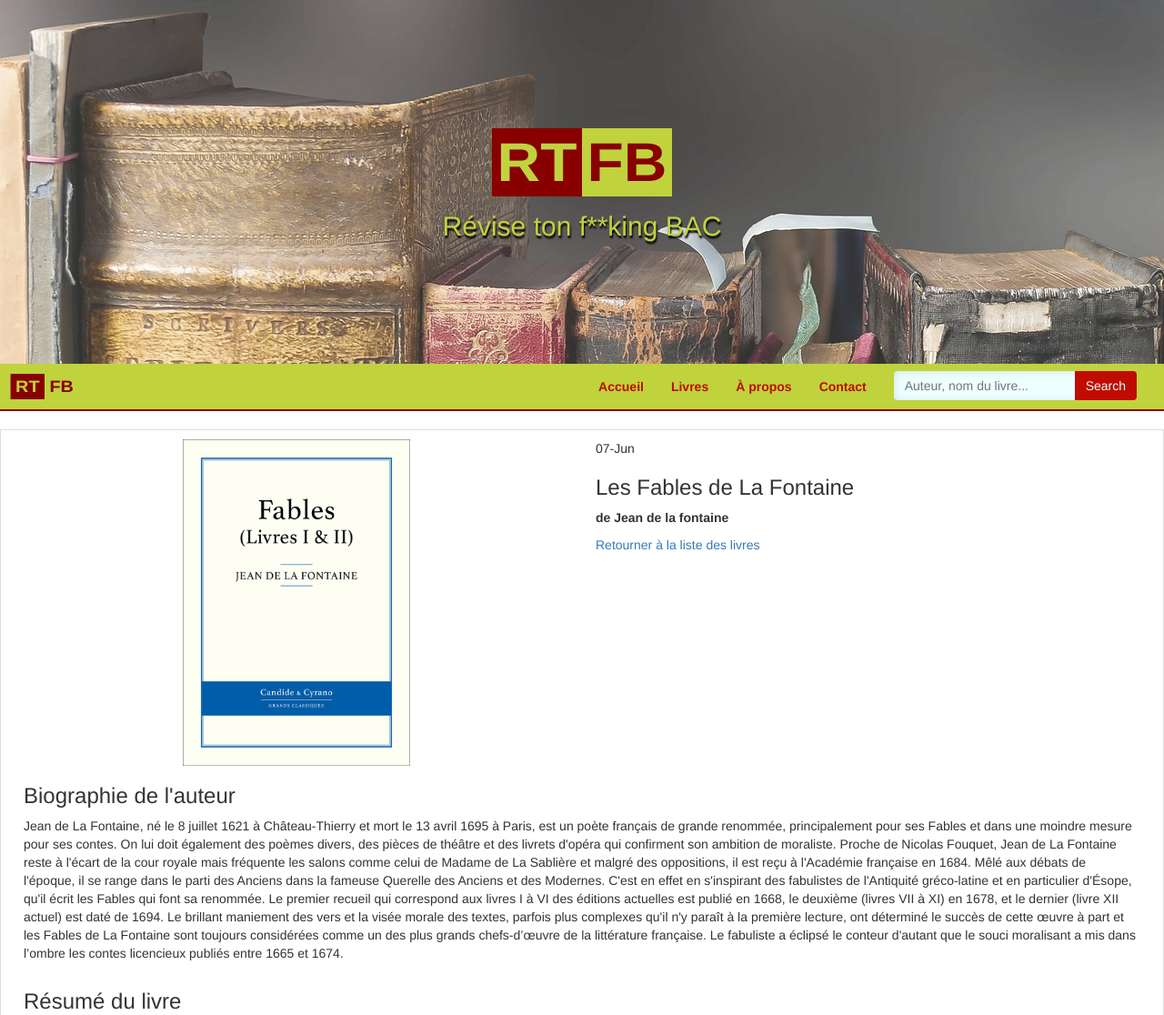
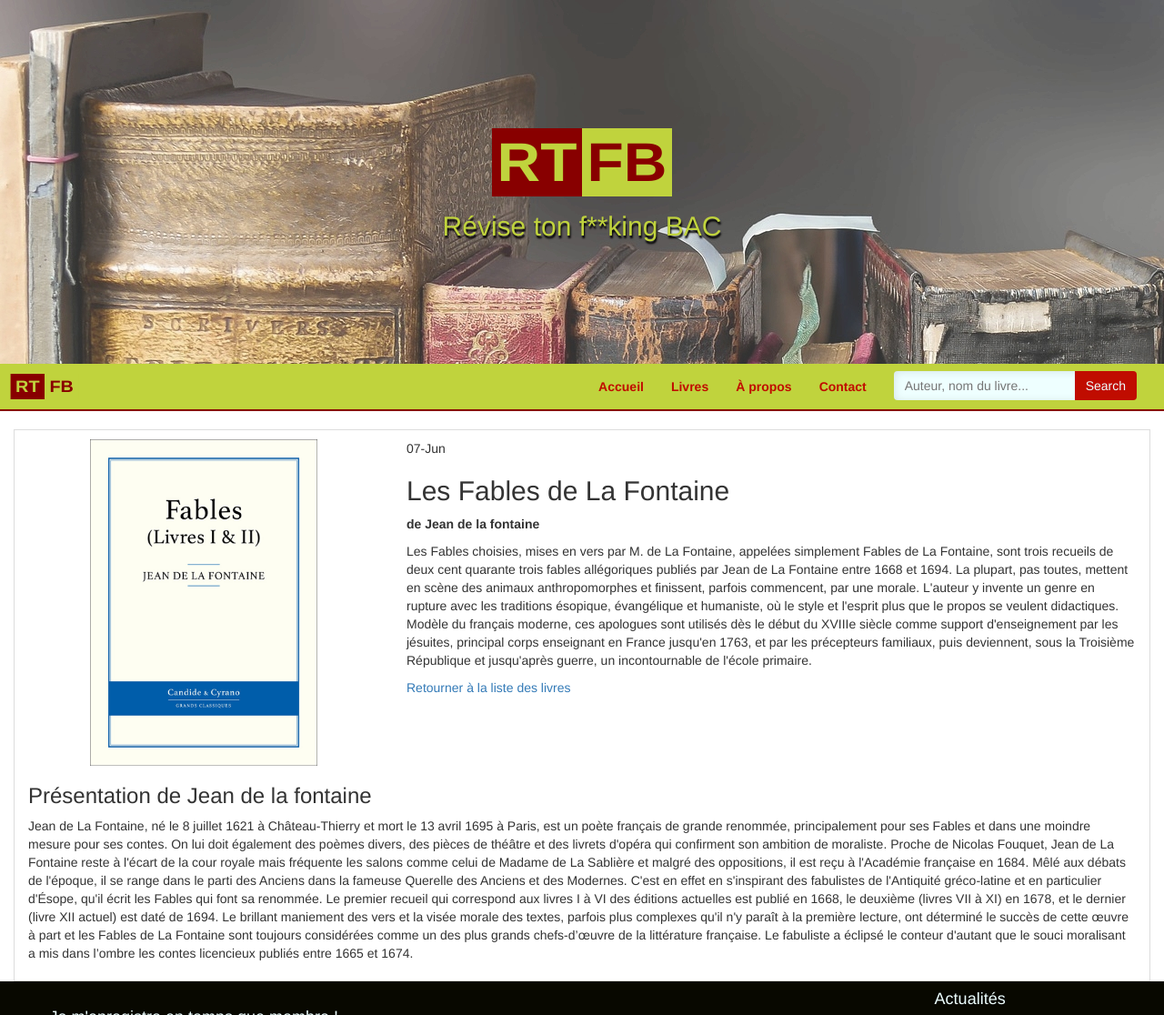
Before and after one commit to Mimyka/RTFB, a Django app: page /posts/5 in a window 1280 px wide. Shown: the top 1116 px of the page at 91% size. Run offline with Django 3.2, Linux system fonts and the light colour scheme; data comes from the database, SQL or seed files in the repository; both versions use the stored data as it was after the commit; some libraries are stand-ins or nearby versions.

Commit message:
Html page details display more infos

```diff
--- a/blog/templates/blog/details.html
+++ b/blog/templates/blog/details.html
@@ -7,59 +7,41 @@
 
 {% block content %}
 
-<article class="row">
-  <div class="col-xs-12">
+<article class="container-fluid">
     <div class="row">
-      <div class="col-sm-6 responsive">
+      <div class="col-sm-4 responsive">
         <img src="{{ post.picture.url }}" alt="{{ post.name }}">
       </div>
-
-      <div class="col-sm-6 ">
+      <div class="col-sm-8 ">
         <time datetime="{{ post.created_at|date:'d-m-Y' }}">{{ post.created_at|date:'d-M' }}</time>
 
-        <h3>{{ post.name }}</h3>
-
+        <h2>{{ post.name }}</h2>
         <p><b>de {{ post.Author.name }}</b></p>
+        <p>{{ post.headline }}</p>
 
         <p><a href="{% url 'blog:list' %}">Retourner à la liste des livres</a></p>
       </div>
-    </div>
-
-    <div class="row">
       <div class="col-xs-12">
-        <h3>Biographie de l'auteur</h3>
+        <h3>Présentation de {{ post.Author.name }}</h3>
         <p>{{ post.Author.headline }}</p>
       </div>
     </div>
 
-    <div class="row">
-      <div class="col-xs-12">
-        <h3>Résumé du livre</h3>
-        <p>{{ post.headline }}</p>
+    {% for analytic in analytics %}
+    <div class="row container-fluid">
+      <div class="col-sm-12">
+        <h2 id="{{analytic.id}}">{{ post.name }} - {{ analytic.part }}</h2>
+      </div>
+      <div class="col-md-5">
+        <h3>Texte original</h3>
+        <p>{{analytic.extract}}</p>
+      </div>
+
+      <div class="col-md-7">
+        <h3>Texte analytique</h3>
+        <p>{{ analytic.content }}</p>
       </div>
     </div>
-
-    <div class="row">
-      <div class="col-sm-12">
-        <ul>
-          <li>Analyse 1</li>
-          <li>Analyse 2</li>
-          <li>Analyse 3</li>
-        </ul>
-      </div>
-
-      <div class="row">
-        <div class="col-md-6">
-          <h3>Texte original</h3>
-          <p>Texte original de l'analyse</p>
-        </div>
-
-        <div class="col-md-6">
-          <h3>Texte analytique</h3>
-          <p>{{ post.analytic }}</p>
-        </div>
-      </div>
-    </div>
-  </div>
+    {% endfor %}
 </article>
 {% endblock %}
--- a/blog/views.py
+++ b/blog/views.py
@@ -23,7 +23,7 @@ def list(request):
 def details(request, id):
     return render(request, 'blog/details.html', {
     'post': get_object_or_404(Post.objects.filter(status__exact='p'),pk=id),
-    'analytic': Analytic.objects.filter(
+    'analytics': Analytic.objects.filter(
     Q(status__exact='p') &
     Q(Post__id__exact=id)
     ),
```
Also changed, not shown: db.sqlite3.
